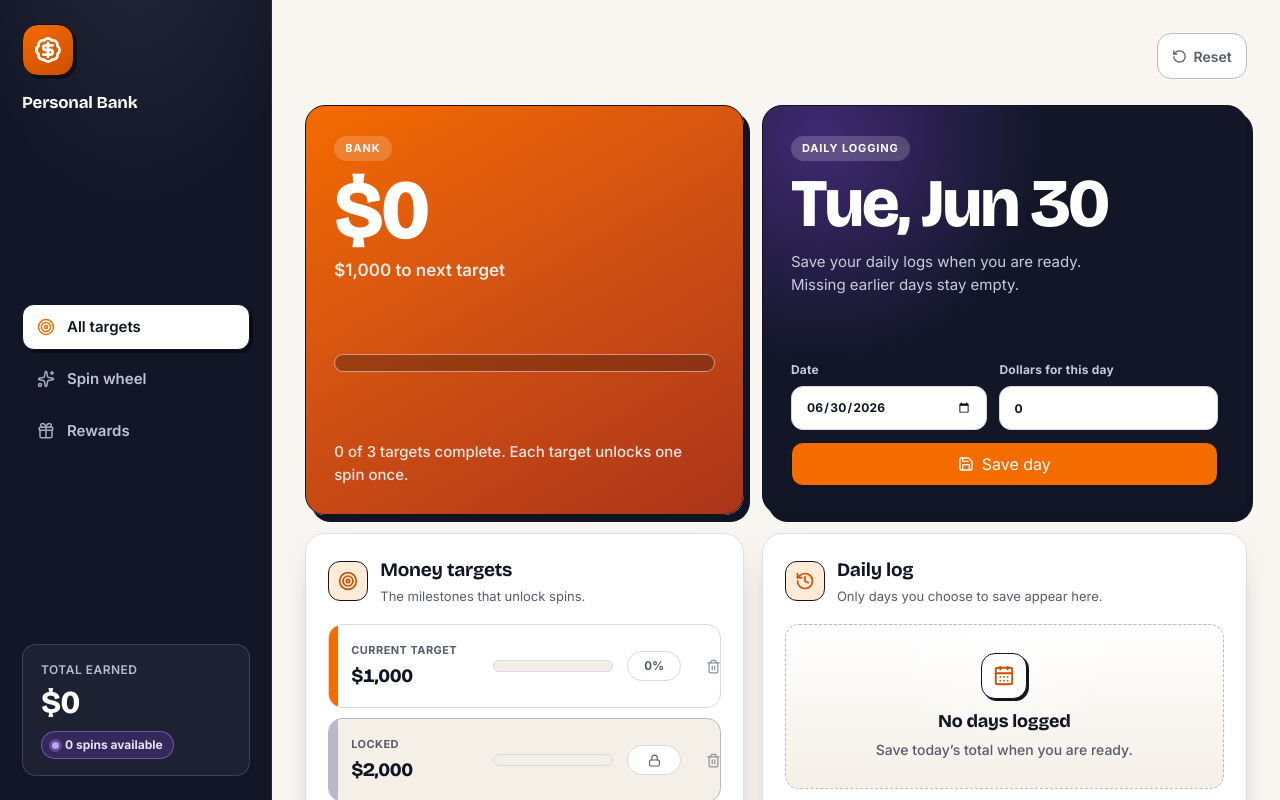
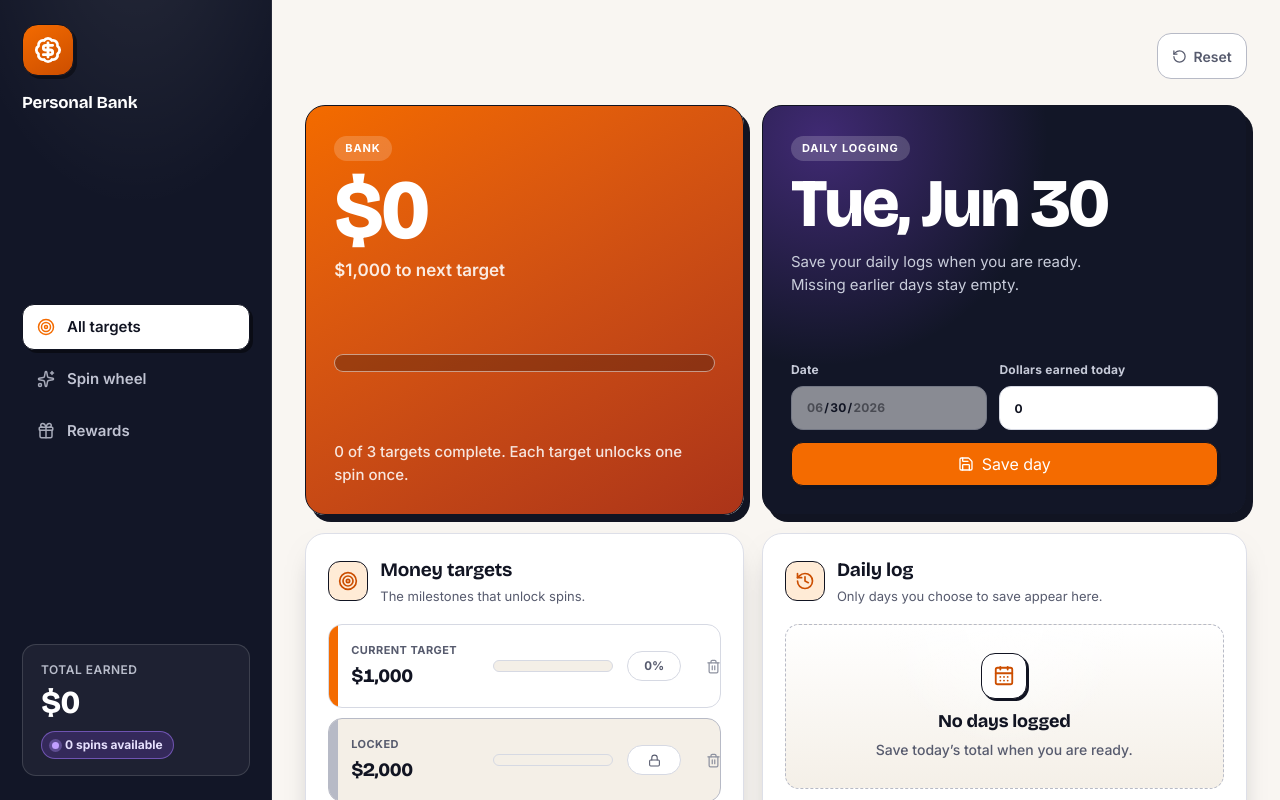
Before and after one commit to Beingpax/Personal-Gamified-Bank, a React (Vite) app: page / in a window 1280 px wide. Shown: the top 800 px of the page. Built offline with nearby package versions, Linux system fonts and the light colour scheme.

Commit message:
Restrict daily logs to today

```diff
--- a/src/App.tsx
+++ b/src/App.tsx
@@ -82,6 +82,7 @@ function App() {
 
   function saveDailyLog() {
     if (!isDateKey(selectedDate)) return
+    if (selectedDate !== todayDateKey()) return
     if (selectedLogIsLocked) return
 
     const amount = Math.max(0, Number(dailyAmount) || 0)
@@ -172,7 +173,7 @@ function App() {
   }
 
   function updateSelectedDate(value: string) {
-    if (isDateKey(value)) setSelectedDate(value)
+    if (isDateKey(value) && value === todayDateKey()) setSelectedDate(value)
   }
 
   function completeSpin(reward: RewardItem, finalRotation: number) {
@@ -227,7 +228,7 @@ function App() {
         />
 
         <section className="workspace">
-          <TopBar onReset={confirmReset} />
+          <TopBar activeScreen={activeScreen} onReset={confirmReset} />
 
           <AnimatePresence mode="wait">
             {activeScreen === 'targets' && (
--- a/src/components/layout/TopBar.tsx
+++ b/src/components/layout/TopBar.tsx
@@ -1,14 +1,18 @@
 import { RotateCcw } from 'lucide-react'
+import type { Screen } from '../../app/types'
 
 export function TopBar({
+  activeScreen,
   onReset,
 }: {
+  activeScreen: Screen
   onReset: () => void
 }) {
   return (
     <header className="topbar">
 
       <div className="topbar-actions">
+        {activeScreen === 'targets' && (
           <button
             className="reset-button"
             onClick={onReset}
@@ -18,6 +22,7 @@ export function TopBar({
             <RotateCcw aria-hidden="true" size={15} />
             Reset
           </button>
+        )}
       </div>
     </header>
   )
--- a/src/features/targets/TargetsScreen.tsx
+++ b/src/features/targets/TargetsScreen.tsx
@@ -104,15 +104,18 @@ export function TargetsScreen({
             Date
             <Input
               aria-label="Daily log date"
+              disabled
+              max={selectedDate}
+              min={selectedDate}
               type="date"
               value={selectedDate}
               onChange={(event) => setSelectedDate(event.target.value)}
             />
           </label>
           <label className="field-label">
-            Dollars for this day
+            Dollars earned today
             <Input
-              aria-label="Dollars for this day"
+              aria-label="Dollars earned today"
               disabled={selectedLogIsLocked}
               min={0}
               type="number"
```
Lines whose indentation alone changed are shown as unchanged.
